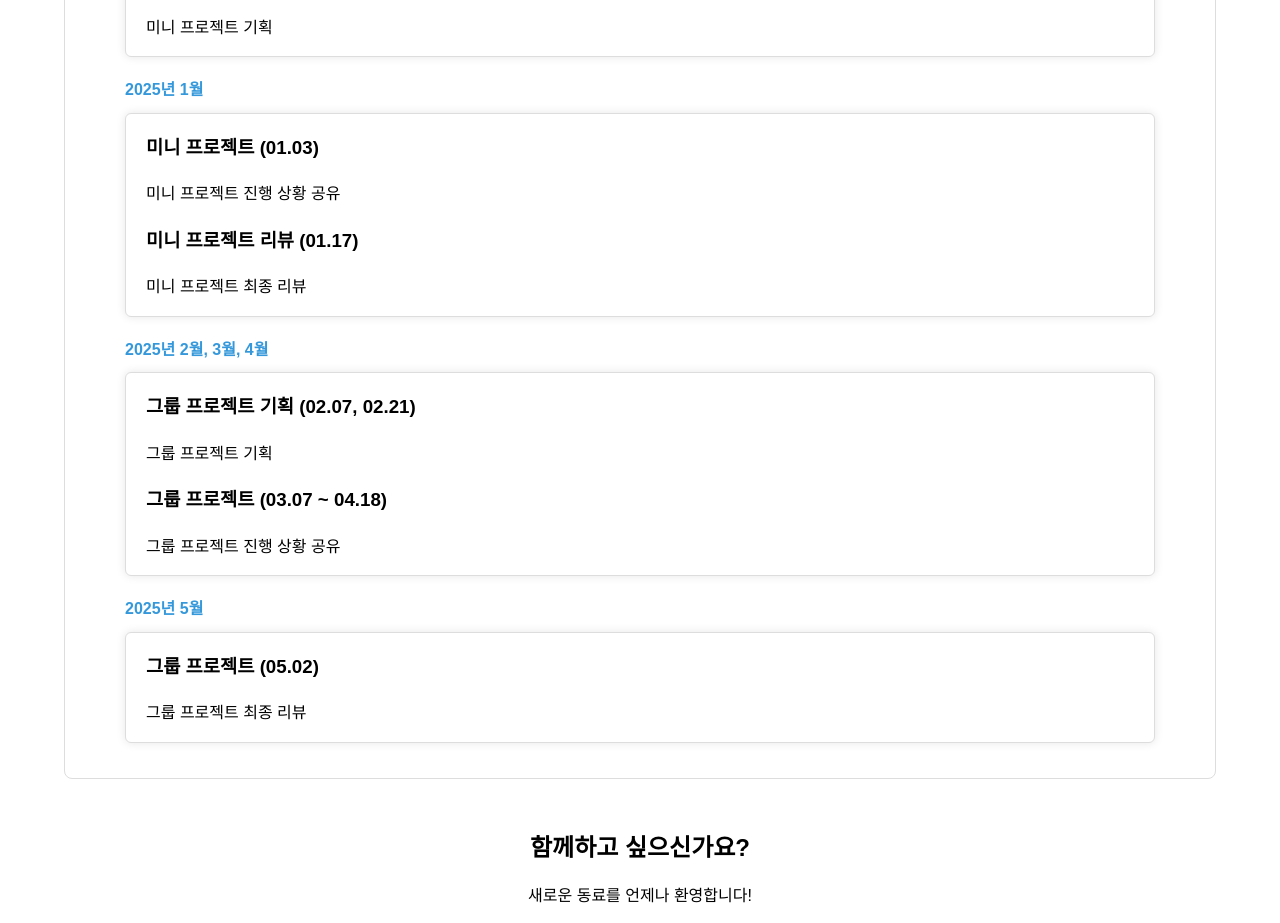
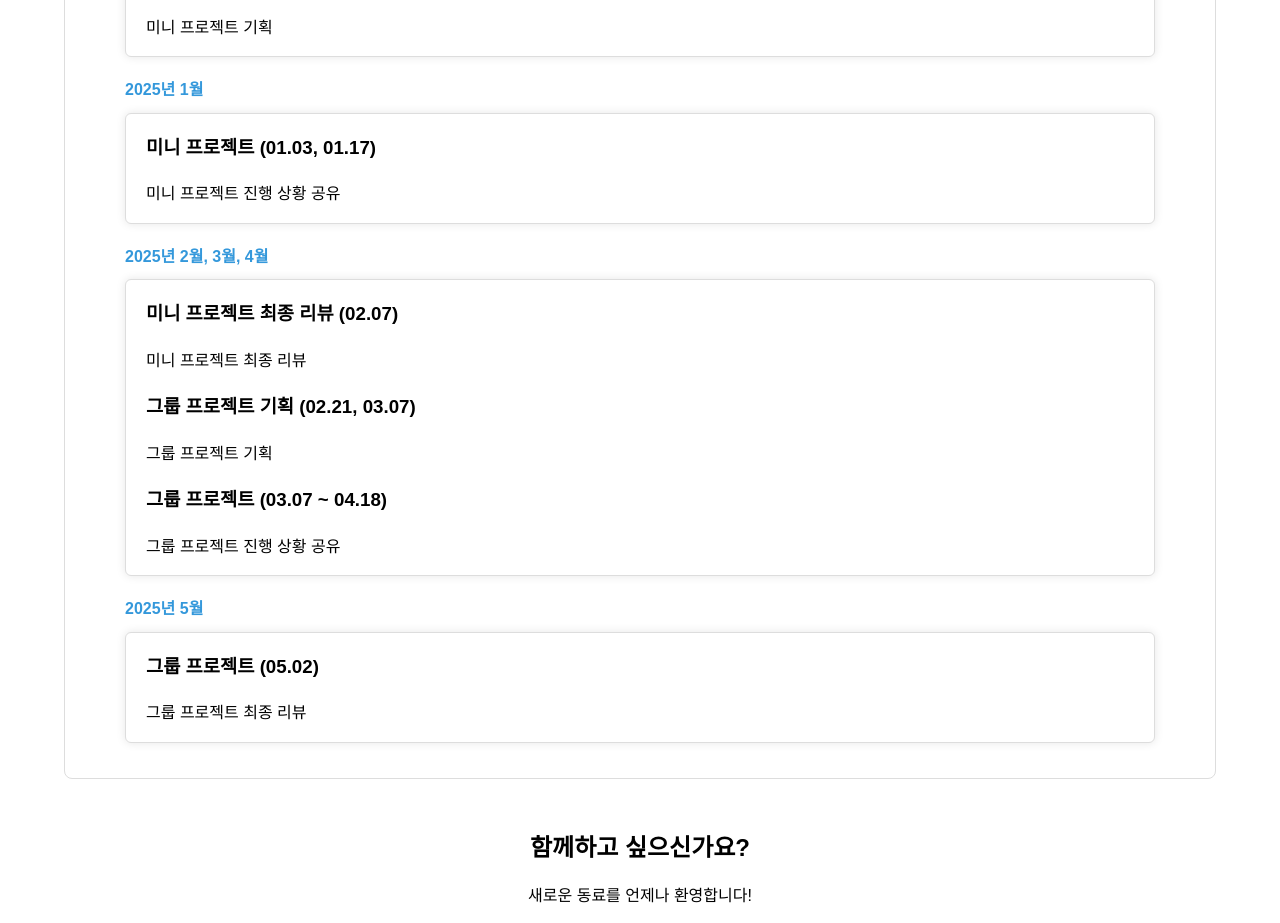
Before and after one commit to JangMyeongJin/infopage, a React (Create React App) app: page / in a window 1280 px wide. Shown: the part 1500-2423 px from the top of the page. Built offline with nearby package versions, Linux system fonts and the light colour scheme.

Commit message:
활동계획 수정

```diff
--- a/src/pages/Main.js
+++ b/src/pages/Main.js
@@ -92,16 +92,16 @@ const Main = () => {
                         <div className="timeline-item">
                             <div className="timeline-date">2025년 1월</div>
                             <div className="timeline-content">
-                                <h3>미니 프로젝트 (01.03)</h3>
+                                <h3>미니 프로젝트 (01.03, 01.17)</h3>
                                 <p>미니 프로젝트 진행 상황 공유</p>
-                                <h3>미니 프로젝트 리뷰 (01.17)</h3>
-                                <p>미니 프로젝트 최종 리뷰</p>
                             </div>
                         </div>
                         <div className="timeline-item">
                             <div className="timeline-date">2025년 2월, 3월, 4월</div>
                             <div className="timeline-content">
-                                <h3>그룹 프로젝트 기획 (02.07, 02.21)</h3>
+                                <h3>미니 프로젝트 최종 리뷰 (02.07)</h3>
+                                <p>미니 프로젝트 최종 리뷰</p>
+                                <h3>그룹 프로젝트 기획 (02.21, 03.07)</h3>
                                 <p>그룹 프로젝트 기획</p>
                                 <h3>그룹 프로젝트 (03.07 ~ 04.18)</h3>
                                 <p>그룹 프로젝트 진행 상황 공유</p>
```
